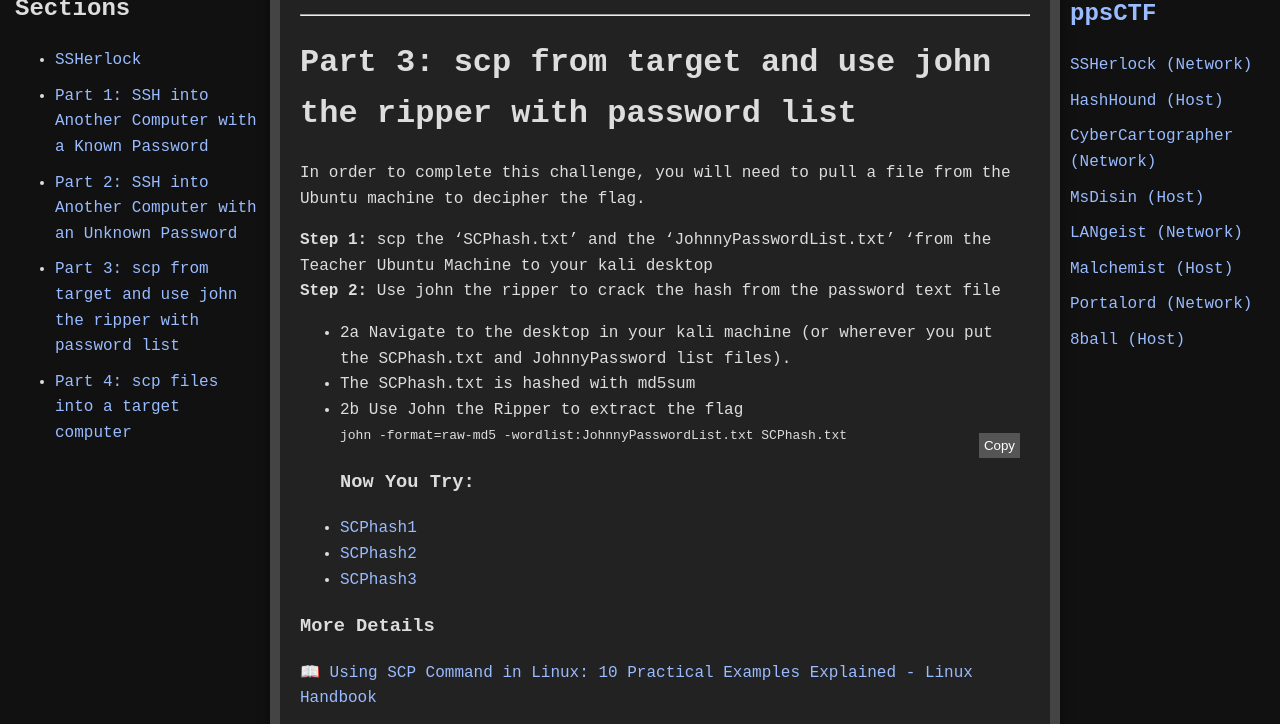
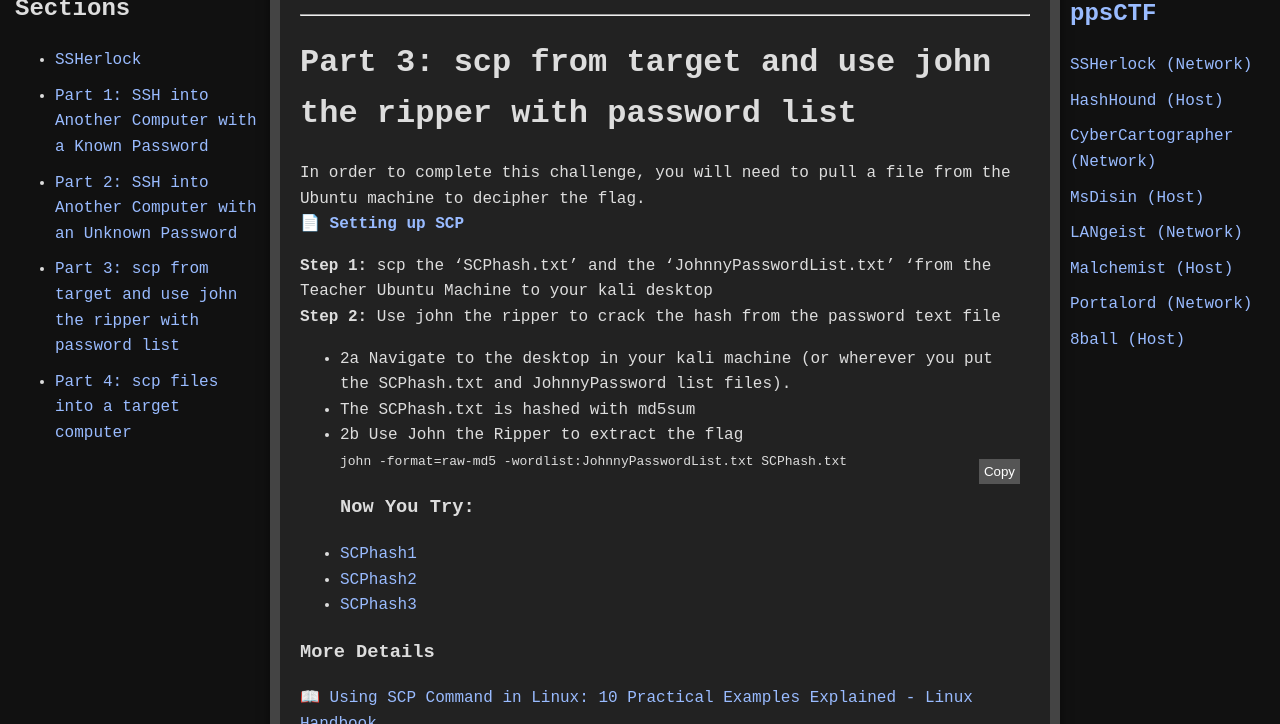
Before and after one commit to jboyce1/ppsCTF, a Jekyll site: the page built from classes/SSHerlock/SSHerlock.md, in a window 1280 px wide and 900 px high, scrolled down 5352 px, cut to the strip 45-769 px from the top of the window. Built offline with Jekyll 4.4.1, drawn with Linux system fonts in a browser that asks for light colours.

Commit message:
Update SSHerlock.md

```diff
--- a/classes/SSHerlock/SSHerlock.md
+++ b/classes/SSHerlock/SSHerlock.md
@@ -148,6 +148,7 @@ Step 3: To open the Metaspoitconsole run the following command:
 # Part 3: scp from target and use john the ripper with password list
 
 In order to complete this challenge, you will need to pull a file from the Ubuntu machine to decipher the flag.
+📄 **[Setting up SCP](./classes/SSHerlock/Setting up Secure Copy Protocol.pdf)**
 
 **Step 1:** scp the ‘SCPhash.txt’ and the ‘JohnnyPasswordList.txt’ 'from the Teacher Ubuntu Machine to your kali desktop
 **Step 2:** Use john the ripper to crack the hash from the password text file
```
